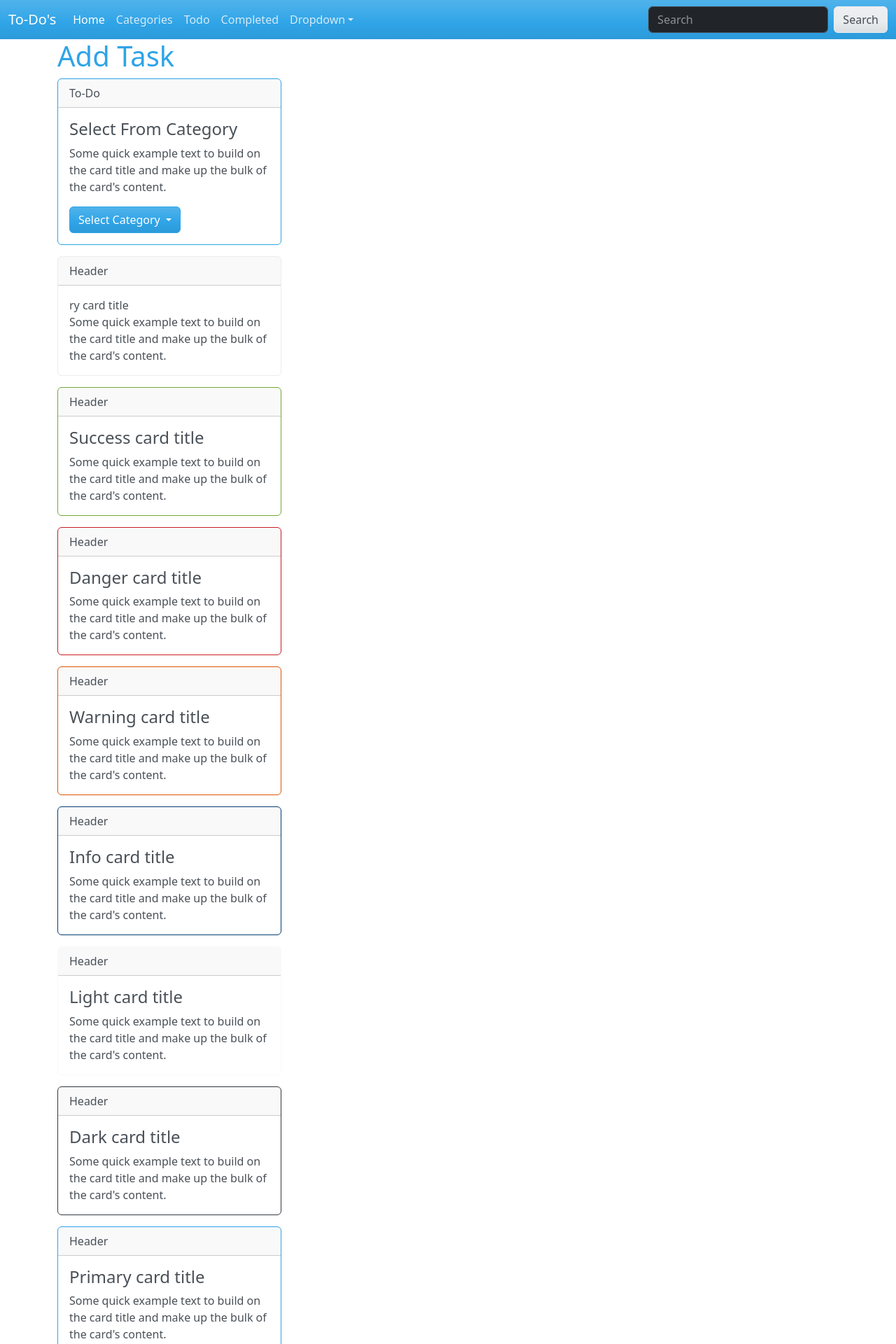
After one commit to Jessaroo/best-to-do-app, a Django app: page /tasks/create/ in a window 1280 px wide. The commit adds this page. Shown: the top 1920 px of the page at 70% size. Run offline with Django 4.2, Linux system fonts and the light colour scheme; some libraries are stand-ins or nearby versions.

Commit message:
added task create functionality

```diff
--- a/main_app/models.py
+++ b/main_app/models.py
@@ -2,3 +2,12 @@ from django.db import models
 from django.urls import reverse
 
 # Create your models here.
+class Task(models.Model):
+    todo = models.CharField(max_length=50)
+    when = models.CharField(max_length=50)
+
+    def __str__(self):
+        return f'A {self.color} {self.name}'
+
+    def get_absolute_url(self):
+        return reverse('tasks_detail', kwargs={'pk': self.id})
--- a/main_app/templates/base.html
+++ b/main_app/templates/base.html
@@ -13,7 +13,7 @@
   <header class="navbar-fixed">
     <nav class="navbar navbar-expand-lg bg-primary" data-bs-theme="dark">
         <div class="container-fluid">
-          <a class="navbar-brand" href="#">Navbar</a>
+          <a class="navbar-brand" href="#">To-Do's</a>
           <button class="navbar-toggler" type="button" data-bs-toggle="collapse" data-bs-target="#navbarColor01" aria-controls="navbarColor01" aria-expanded="false" aria-label="Toggle navigation">
             <span class="navbar-toggler-icon"></span>
           </button>
--- /dev/null
+++ b/main_app/templates/main_app/task_form.html
@@ -0,0 +1,134 @@
+{% extends 'base.html' %}
+
+{% block content %}
+
+{% if object %}
+    <h1>Edit Task</h1>
+{% else %}
+    <h1>Add Task</h1>
+{% endif %}
+
+
+<div class="card border-primary mb-3" style="max-width: 20rem;">
+    <div class="card-header">To-Do</div>
+    <div class="card-body">
+      <h4 class="card-title">Select From Category</h4>
+      <p class="card-text">Some quick example text to build on the card title and make up the bulk of the card's content.</p>
+      <div class="dropdown">
+        <button class="btn btn-primary dropdown-toggle" type="button" id="categoryDropdown" data-toggle="dropdown" aria-haspopup="true" aria-expanded="false">
+          Select Category
+        </button>
+        <div class="dropdown-menu" aria-labelledby="categoryDropdown">
+          {% for category in categories %}
+          <a class="dropdown-item" href="#">{{ category.name }}</a>
+          {% endfor %}
+        </div>
+      </div>
+    </div>
+  </div>
+  <div class="card border-secondary mb-3" style="max-width: 20rem;">
+    <div class="card-header">Header</div>
+    <div class="card-body">ry card title</h4>
+      <p class="card-text">Some quick example text to build on the card title and make up the bulk of the card's content.</p>
+    </div>
+  </div>
+  <div class="card border-success mb-3" style="max-width: 20rem;">
+    <div class="card-header">Header</div>
+    <div class="card-body">
+      <h4 class="card-title">Success card title</h4>
+      <p class="card-text">Some quick example text to build on the card title and make up the bulk of the card's content.</p>
+    </div>
+  </div>
+  <div class="card border-danger mb-3" style="max-width: 20rem;">
+    <div class="card-header">Header</div>
+    <div class="card-body">
+      <h4 class="card-title">Danger card title</h4>
+      <p class="card-text">Some quick example text to build on the card title and make up the bulk of the card's content.</p>
+    </div>
+  </div>
+  <div class="card border-warning mb-3" style="max-width: 20rem;">
+    <div class="card-header">Header</div>
+    <div class="card-body">
+      <h4 class="card-title">Warning card title</h4>
+      <p class="card-text">Some quick example text to build on the card title and make up the bulk of the card's content.</p>
+    </div>
+  </div>
+  <div class="card border-info mb-3" style="max-width: 20rem;">
+    <div class="card-header">Header</div>
+    <div class="card-body">
+      <h4 class="card-title">Info card title</h4>
+      <p class="card-text">Some quick example text to build on the card title and make up the bulk of the card's content.</p>
+    </div>
+  </div>
+  <div class="card border-light mb-3" style="max-width: 20rem;">
+    <div class="card-header">Header</div>
+    <div class="card-body">
+      <h4 class="card-title">Light card title</h4>
+      <p class="card-text">Some quick example text to build on the card title and make up the bulk of the card's content.</p>
+    </div>
+  </div>
+  <div class="card border-dark mb-3" style="max-width: 20rem;">
+    <div class="card-header">Header</div>
+    <div class="card-body">
+      <h4 class="card-title">Dark card title</h4>
+      <p class="card-text">Some quick example text to build on the card title and make up the bulk of the card's content.</p>
+    </div>
+  </div><div class="card border-primary mb-3" style="max-width: 20rem;">
+    <div class="card-header">Header</div>
+    <div class="card-body">
+      <h4 class="card-title">Primary card title</h4>
+      <p class="card-text">Some quick example text to build on the card title and make up the bulk of the card's content.</p>
+    </div>
+  </div>
+  <div class="card border-secondary mb-3" style="max-width: 20rem;">
+    <div class="card-header">Header</div>
+    <div class="card-body">
+      <h4 class="card-title">Secondary card title</h4>
+      <p class="card-text">Some quick example text to build on the card title and make up the bulk of the card's content.</p>
+    </div>
+  </div>
+  <div class="card border-success mb-3" style="max-width: 20rem;">
+    <div class="card-header">Header</div>
+    <div class="card-body">
+      <h4 class="card-title">Success card title</h4>
+      <p class="card-text">Some quick example text to build on the card title and make up the bulk of the card's content.</p>
+    </div>
+  </div>
+  <div class="card border-danger mb-3" style="max-width: 20rem;">
+    <div class="card-header">Header</div>
+    <div class="card-body">
+      <h4 class="card-title">Danger card title</h4>
+      <p class="card-text">Some quick example text to build on the card title and make up the bulk of the card's content.</p>
+    </div>
+  </div>
+  <div class="card border-warning mb-3" style="max-width: 20rem;">
+    <div class="card-header">Header</div>
+    <div class="card-body">
+      <h4 class="card-title">Warning card title</h4>
+      <p class="card-text">Some quick example text to build on the card title and make up the bulk of the card's content.</p>
+    </div>
+  </div>
+  <div class="card border-info mb-3" style="max-width: 20rem;">
+    <div class="card-header">Header</div>
+    <div class="card-body">
+      <h4 class="card-title">Info card title</h4>
+      <p class="card-text">Some quick example text to build on the card title and make up the bulk of the card's content.</p>
+    </div>
+  </div>
+  <div class="card border-light mb-3" style="max-width: 20rem;">
+    <div class="card-header">Header</div>
+    <div class="card-body">
+      <h4 class="card-title">Light card title</h4>
+      <p class="card-text">Some quick example text to build on the card title and make up the bulk of the card's content.</p>
+    </div>
+  </div>
+  <div class="card border-dark mb-3" style="max-width: 20rem;">
+    <div class="card-header">Header</div>
+    <div class="card-body">
+      <h4 class="card-title">Dark card title</h4>
+      <p class="card-text">Some quick example text to build on the card title and make up the bulk of the card's content.</p>
+    </div>
+  </div>
+
+
+{% endblock %}
--- a/main_app/urls.py
+++ b/main_app/urls.py
@@ -1,8 +1,14 @@
 from django.urls import path
 from . import views
+
+app_name = 'main_app'
 
 urlpatterns = [
     path('', views.home, name='home'),
     path('about/', views.about, name='about'),
     path('tasks/',views.tasks_index, name='index'),
+    path('tasks/<int:task_id>/', views.tasks_detail, name='detail'),
+    path('tasks/create/', views.TaskCreate.as_view(), name='tasks_create'),
+    # path('tasks/<int:pk>/update/', views.TaskUpdate.as_view(), name='tasks_update'),
+    # path('tasks/<int:pk>/delete/', views.TaskDelete.as_view(), name='tasks_delete'),
 ]
--- a/main_app/views.py
+++ b/main_app/views.py
@@ -1,4 +1,6 @@
 from django.shortcuts import render
+from django.views.generic.edit import CreateView
+from .models import Task
 
 # dummy tasks
 tasks = [
@@ -13,9 +15,19 @@ def home(request):
   return render(request, 'home.html')
 
 def about(request):
-    return render(request, 'about.html')
+  return render(request, 'about.html')
 
 def tasks_index(request):
   return render(request, 'tasks/index.html', {
     'tasks': tasks
   })
+
+def tasks_detail(request, task_id):
+  task = Task.objects.get(id=task_id)
+  return render(request, 'tasks/detail.html', {'task': task})
+
+class TaskCreate(CreateView):
+  model = Task
+  fields = ['todo', 'when']
+  def form_valid(self, form):
+        return super().form_valid(form)
```
Also changed, not shown: main_app/forms.py (added, +7 -0 lines), main_app/templates/main_app/create_task.html (added, +10 -0 lines), 2 other files.
